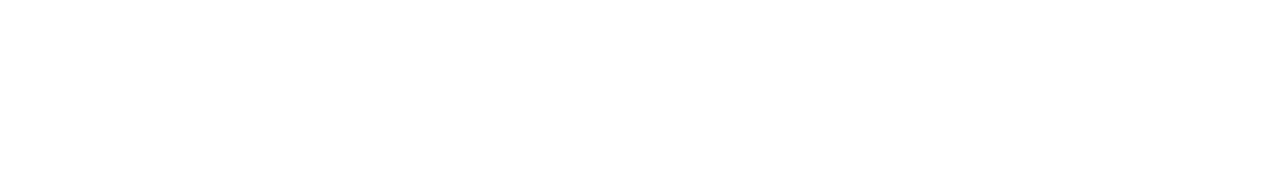
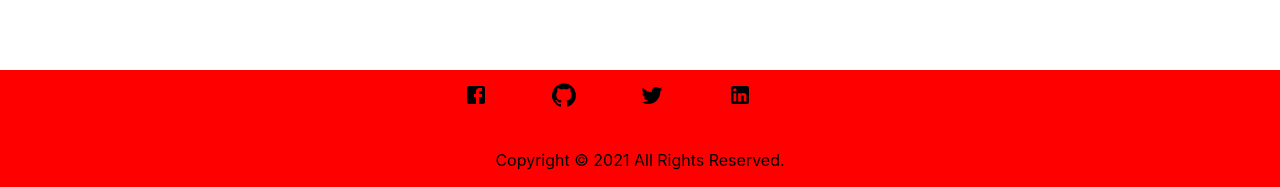
Before and after one commit to umeshmore45/React-LogIn, a React (Create React App) app: page / in a window 1280 px wide. Shown: the part 922-1109 px from the top of the page. Before the commit the page ends 864 px from the top, so only its background shows below. Built offline with nearby package versions, Linux system fonts and the light colour scheme.

Commit message:
added Footer

```diff
--- a/package.json
+++ b/package.json
@@ -3,6 +3,8 @@
   "version": "0.1.0",
   "private": true,
   "dependencies": {
+    "@material-ui/core": "^4.11.2",
+    "@material-ui/icons": "^4.11.2",
     "@testing-library/jest-dom": "^5.11.8",
     "@testing-library/react": "^11.2.2",
     "@testing-library/user-event": "^12.6.0",
--- /dev/null
+++ b/src/component/Footer.jsx
@@ -0,0 +1,19 @@
+import { Facebook, GitHub, LinkedIn, Twitter } from "@material-ui/icons";
+import styles from "../styles/component/Footer.module.css";
+
+function Footer(props) {
+  console.log(props);
+  return (
+    <div className={styles[props.color]}>
+      <div className={styles["logo"]}>
+        <Facebook className={styles["media-logo"]} />
+        <GitHub className={styles["media-logo"]} />
+        <Twitter className={styles["media-logo"]} />
+        <LinkedIn className={styles["media-logo"]} />
+      </div>
+      <p className={styles["para"]}>Copyright © 2021 All Rights Reserved.</p>
+    </div>
+  );
+}
+
+export default Footer;
--- a/src/pages/Home.jsx
+++ b/src/pages/Home.jsx
@@ -1,5 +1,6 @@
 import { Component } from "react";
 import { Link } from "react-router-dom";
+import Footer from "../component/Footer";
 import Navigation from "../component/Navigation";
 import styles from "../styles/pages/Home.module.css";
 
@@ -31,6 +32,7 @@ class Home extends Component {
             <button className={styles["but-st"]}>LogIn</button>
           </Link>
         </div>
+        <Footer color={"footer-red"} />
       </div>
     );
   }
--- a/src/pages/LogIn.jsx
+++ b/src/pages/LogIn.jsx
@@ -1,5 +1,6 @@
 import { Component } from "react";
 import { withRouter } from "react-router-dom";
+import Footer from "../component/Footer";
 import LogInFrom from "../component/LogInFrom";
 import Navigation from "../component/Navigation";
 import { logInurl } from "../services/FetchData";
@@ -78,6 +79,7 @@ class LogIn extends Component {
           updatePassword={this.updatePassword}
         />
         <p>{this.state.message.message}</p>
+        <Footer color={"footer-blue"} />
       </div>
     );
   }
--- a/src/pages/SignUp.jsx
+++ b/src/pages/SignUp.jsx
@@ -1,5 +1,6 @@
 import { Component } from "react";
 import { withRouter } from "react-router-dom";
+import Footer from "../component/Footer";
 import Navigation from "../component/Navigation";
 import SignUpFrom from "../component/SignUpFrom";
 import { signUpUrl } from "../services/FetchData";
@@ -76,6 +77,7 @@ class SignUp extends Component {
           updatePassword={this.updatePassword}
           updateConPassWord={this.updateConPassWord}
         />
+        <Footer color={"footer-blue"} />
       </div>
     );
   }
--- /dev/null
+++ b/src/styles/component/Footer.module.css
@@ -0,0 +1,26 @@
+.footer-red {
+  margin-top: 10%;
+  width: 100%;
+  height: 15vh;
+  background-color: red;
+  text-align: center;
+}
+.footer-blue {
+  margin-top: 10%;
+  width: 100%;
+  height: 15vh;
+  background-color: #4b68de;
+  text-align: center;
+}
+
+.logo {
+  padding-top: 1%;
+}
+
+.media-logo {
+  margin-right: 5%;
+}
+
+.para {
+  margin-top: 3%;
+}
```
Also changed, not shown: 2 other files (tests, documents, lock files or other folders).
